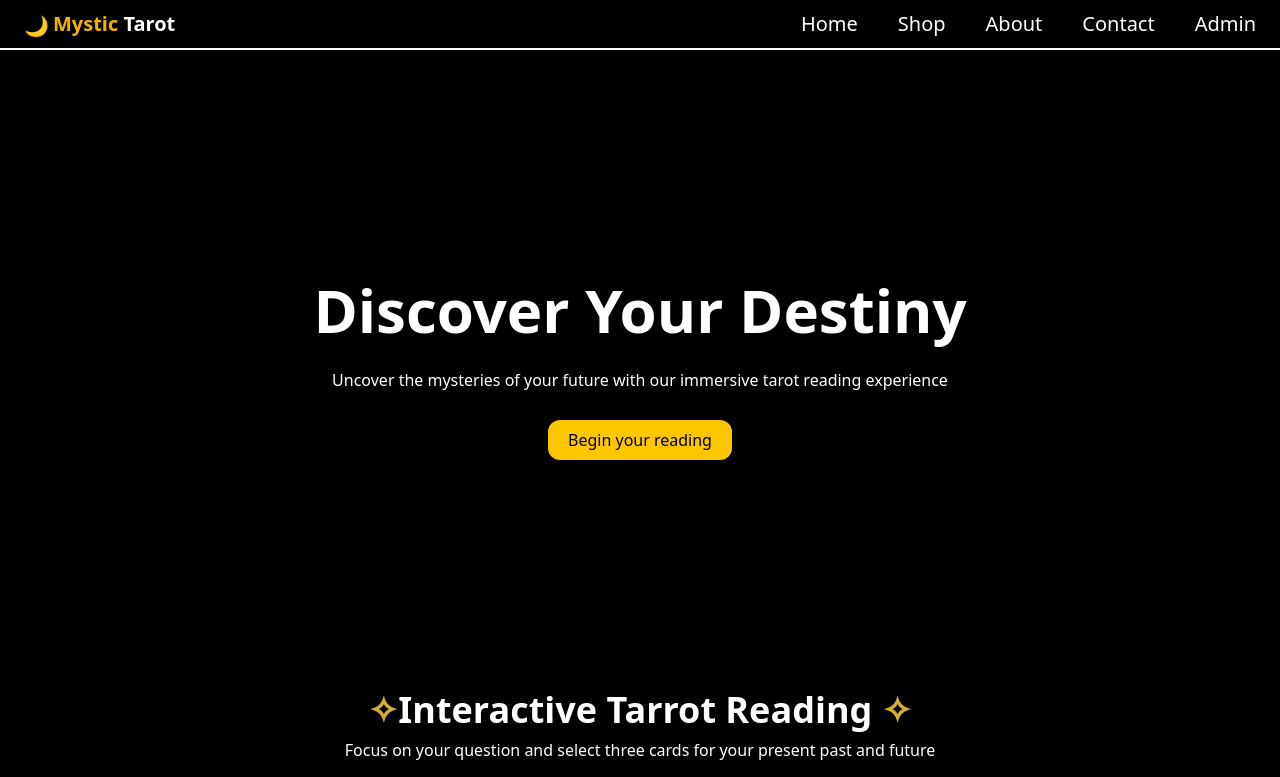
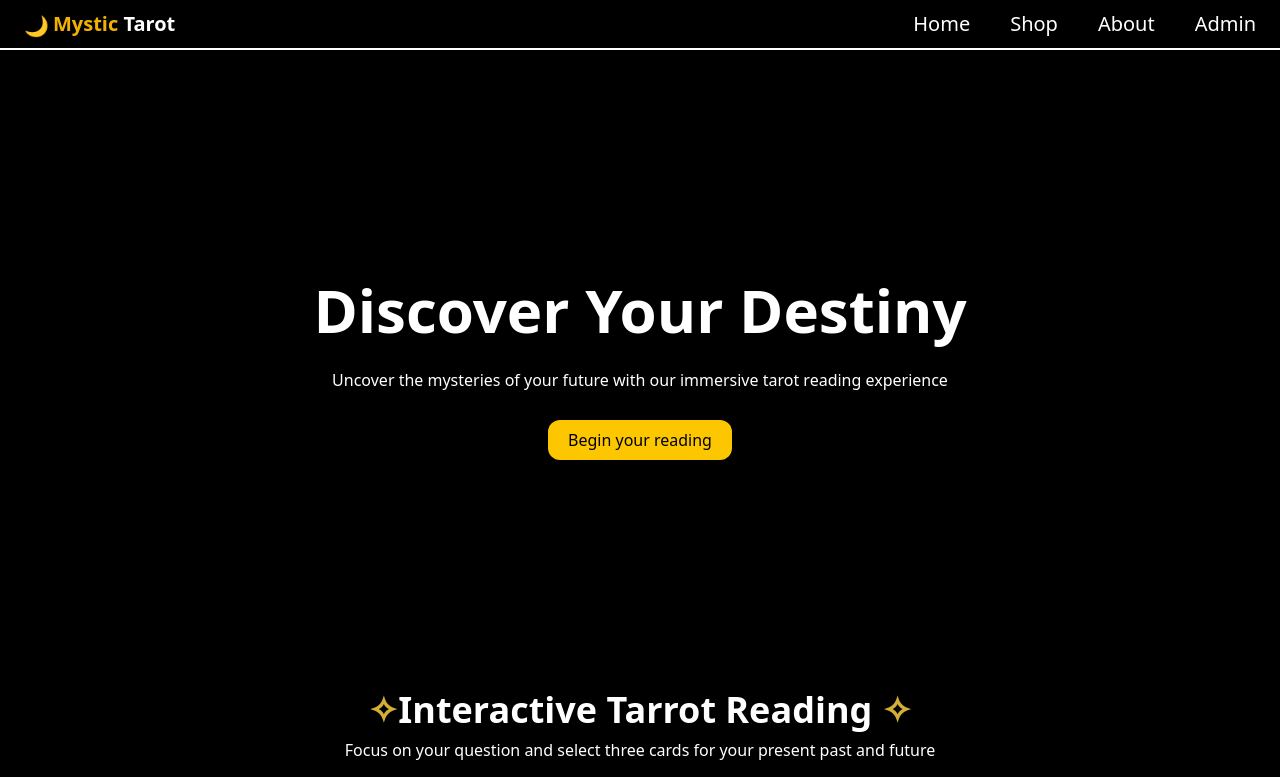
Before and after one commit to ankit-sikarwar-001/TarrotReading, a React (Vite) app in the folder client/: page / in a window 1280 px wide. Shown: the top 777 px of the page. Built offline with nearby package versions, Linux system fonts and the light colour scheme; no server answers.

Commit message:
bug fixes

```diff
--- a/client/src/App.jsx
+++ b/client/src/App.jsx
@@ -16,7 +16,7 @@ import RefundAndCancellation from './pages/RefundAndCancellation'
 import TermsAndConditions from './pages/TermsAndConditions'
 import PrivacyPolicy from './pages/PrivacyPolicy'
 import About from './pages/About'
-import Contact from './pages/Contact'
+// import Contact from './pages/Contact'
 import ServicePolicyAndReturns from './pages/ServicePolicyAndReturns'
 
 const App = () => {
@@ -37,7 +37,7 @@ const App = () => {
         <Route path='/product/:id' element={<ProductDetail />} />
         <Route path='/cart' element={<Cart />} />
         <Route path='/about' element={<About />} />
-        <Route path='/contact' element={<Contact />} />
+        {/* <Route path='/contact' element={<Contact />} /> */}
         <Route path='/login' element={<Login />} />
         <Route
           path="/admin"
--- a/client/src/components/Navbar.jsx
+++ b/client/src/components/Navbar.jsx
@@ -35,7 +35,7 @@ const Navbar = ({ menuOpen, setMenuOpen }) => {
         <NavLink className="hover:text-yellow-500" to="/shop">Shop</NavLink>
         {/* <NavLink className="hover:text-yellow-500" to="/cart">🛒 Cart</NavLink> */}
         <NavLink className="hover:text-yellow-500" to="/about">About</NavLink>
-        <NavLink className="hover:text-yellow-500" to="/contact">Contact</NavLink>
+        {/* <NavLink className="hover:text-yellow-500" to="/contact">Contact</NavLink> */}
 
         {isAuthenticated && (
           <NavLink className="hover:text-yellow-500" to="/admin">Admin</NavLink>
@@ -87,7 +87,7 @@ const Navbar = ({ menuOpen, setMenuOpen }) => {
               }}
             >🛒 Cart</NavLink>
             <NavLink className="hover:bg-[#333333] pl-5 py-2 mr-5 rounded-xl" to="/about" onClick={() => { setMenuOpen(false); scrollTo(0, 0); }}>About</NavLink>
-            <NavLink className="hover:bg-[#333333] pl-5 py-2 mr-5 rounded-xl" to="/contact" onClick={() => { setMenuOpen(false); scrollTo(0, 0); }}>Contact</NavLink>
+            {/* <NavLink className="hover:bg-[#333333] pl-5 py-2 mr-5 rounded-xl" to="/contact" onClick={() => { setMenuOpen(false); scrollTo(0, 0); }}>Contact</NavLink> */}
 
             {isAuthenticated && (
               <NavLink
```
Also changed, not shown: client/src/pages/Contact.jsx (deleted, +0 -49 lines).
